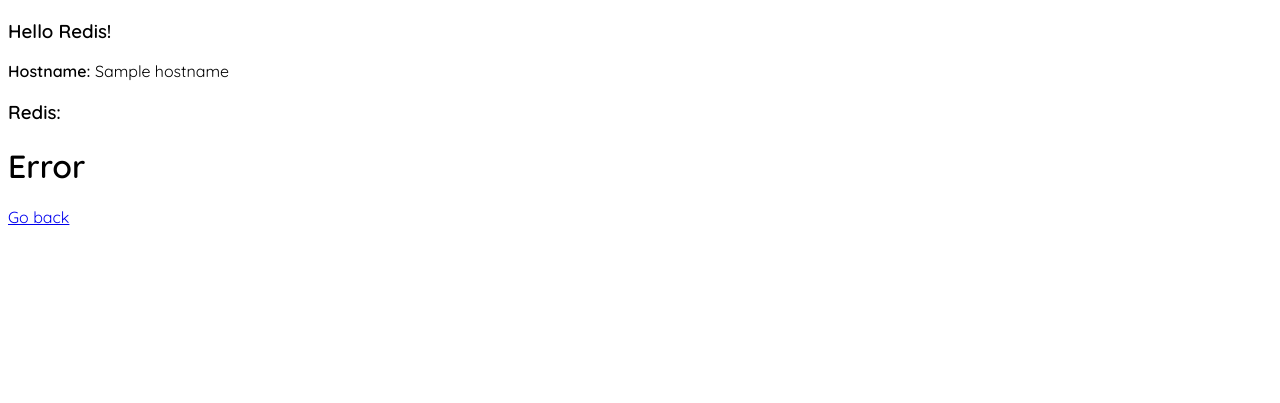
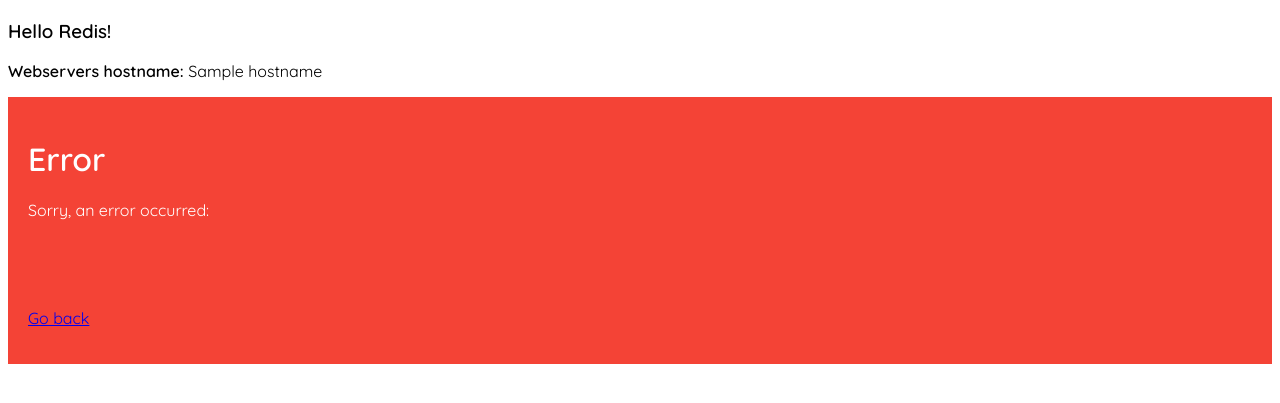
Before and after one commit to SitronNO/helloredis, a Flask app: template frontend/templates/error.html in a window 1280 px wide. Shown: the top 403 px of the page. Run offline with Flask 3, Linux system fonts and the light colour scheme; the template is opened without the code that fills it: most values are stand-ins (such as "Sample title", 1, 10 or a date in 2020).

Commit message:
Created a better error-page

```diff
--- a/frontend/app.py
+++ b/frontend/app.py
@@ -1,6 +1,6 @@
 #!/usr/bin/env python3
 
-from flask import Flask, jsonify, render_template, request
+from flask import Flask, render_template
 import requests
 import socket
 
@@ -14,7 +14,7 @@
         response = requests.put('http://localhost:8000/redisdata', json=json_data)
         response.raise_for_status()
     except requests.exceptions.RequestException as error:
-        return render_template('error.html', error=str(error))
+        return render_template('error.html', error=str(error), hostname=socket.gethostname())
 
     # Query the same endpoint with a GET request
     response = requests.get('http://localhost:8000/redisdata')
--- a/frontend/static/table.css
+++ b/frontend/static/table.css
@@ -1,3 +1,11 @@
+/* The alert message box */
+.alert {
+  padding: 20px;
+  background-color: #f44336; /* Red */
+  color: white;
+  margin-bottom: 15px;
+}
+
 table, th, td {
     border: 1px solid black;
     border-collapse: collapse;
--- a/frontend/templates/base.html
+++ b/frontend/templates/base.html
@@ -14,8 +14,7 @@
 
   <body>
     <h3>Hello Redis!</h3>
-    <p><strong>Hostname: </strong> {{ hostname }}</p>
-    <h3>Redis:</h3>
+    <p><strong>Webservers hostname: </strong> {{ hostname }}</p>
     {% block redis %}{% endblock %}
   </body>
 </html>
--- a/frontend/templates/error.html
+++ b/frontend/templates/error.html
@@ -1,6 +1,10 @@
 {% extends 'base.html' %}
 {% block redis %}
-    <h1>Error</h1>
-    <p>{{ error }}</p>
-    <a href="/">Go back</a>
+     <div class="alert">
+    	<h1>Error</h1>
+	<p>Sorry, an error occurred: </p>
+	<p>{{ error }}<br /></p>
+	<br />
+	<p><a href="/">Go back</a></p>
+</div>
 {% endblock %}
--- a/frontend/templates/redis.html
+++ b/frontend/templates/redis.html
@@ -1,5 +1,6 @@
 {% extends 'base.html' %}
 {% block redis %}
+    <h3>Redis:</h3>
     <table>
         <tr>
             <th>Hostname</th>
```
Also changed, not shown: frontend/README.md (added).
